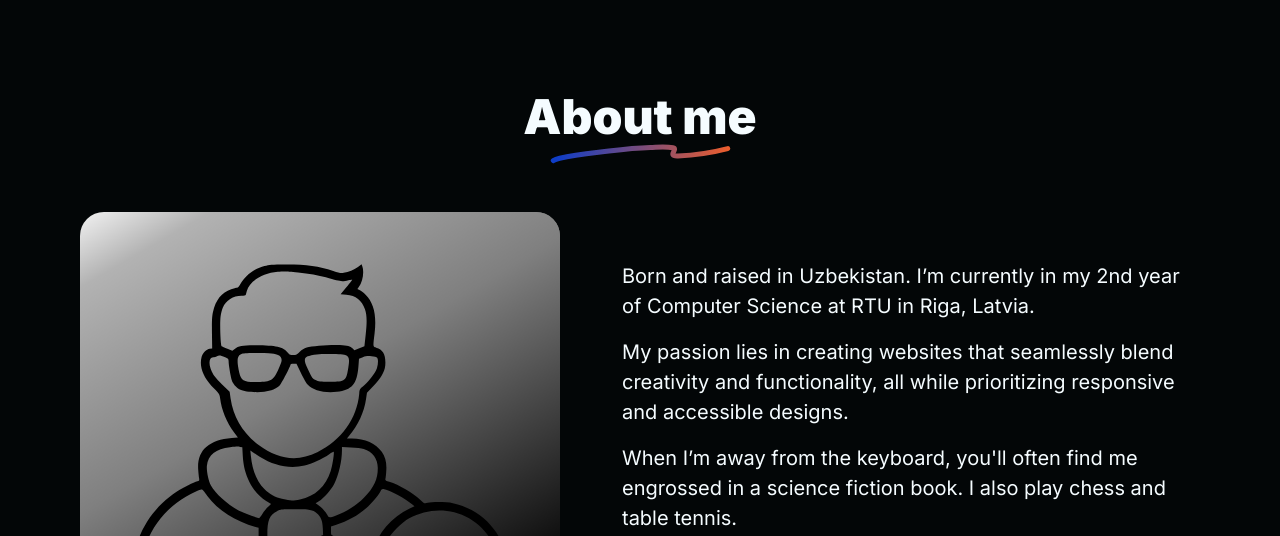
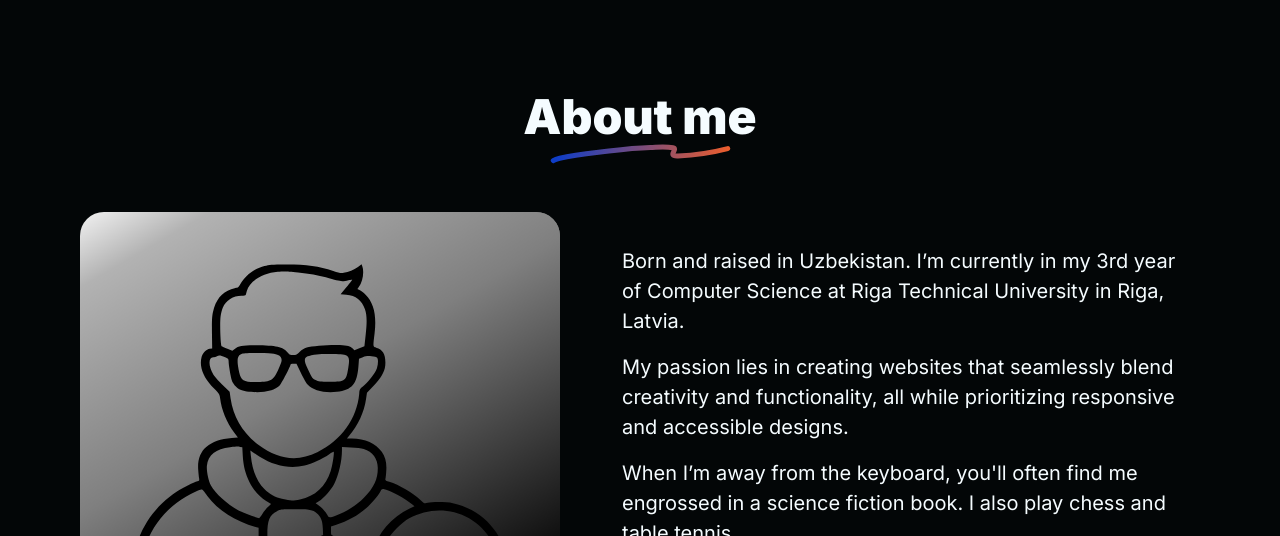
Before and after one commit to dostonnabotov/portfolio, an Astro site: page / in a window 1280 px wide. Shown: the part 650-1186 px from the top of the page. Built offline with nearby package versions, Linux system fonts and the light colour scheme; Astro itself is replaced by a stand-in of ours.

Commit message:
Update course year

```diff
--- a/src/pages/index.astro
+++ b/src/pages/index.astro
@@ -57,8 +57,8 @@ const skills = fetchSkills();
         </div>
         <div class="flow">
           <p>
-            Born and raised in Uzbekistan. I’m currently in my 2nd year of
-            Computer Science at RTU in Riga, Latvia.
+            Born and raised in Uzbekistan. I’m currently in my 3rd year of
+            Computer Science at Riga Technical University in Riga, Latvia.
           </p>
           <p>
             My passion lies in creating websites that seamlessly blend
```
